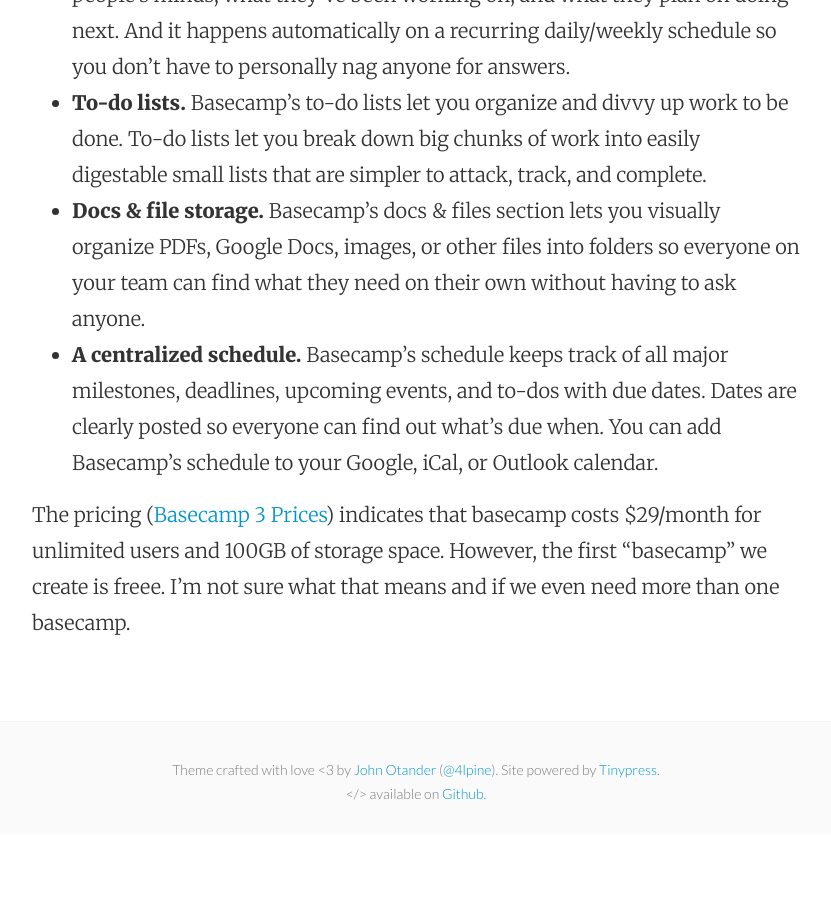
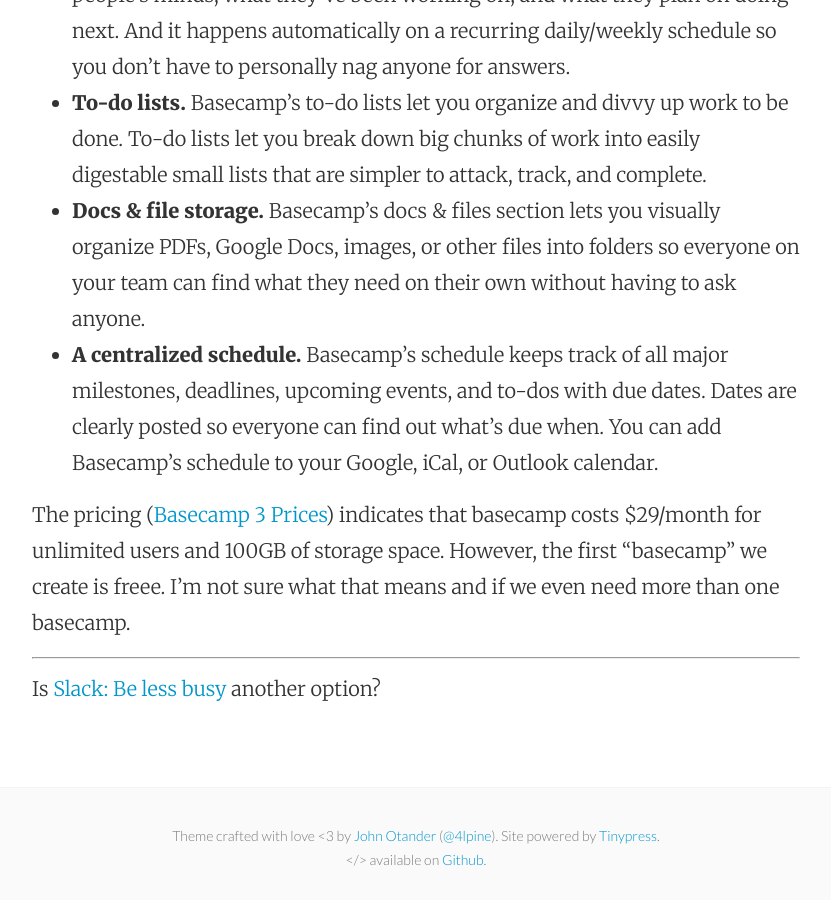
Before and after one commit to mattymaloney/mattymaloney.github.io, a Jekyll site: the page built from _posts/2016-04-14-project-team-management-basecamp.md, in a window 1280 px wide and 900 px high, scrolled down 1138 px. Shown: the whole window, without its empty margins (224-1055 px from the left). Built offline with Jekyll 4.4.1, drawn with Linux system fonts in a browser that asks for light colours; before the commit the page ends 1972 px from its top, so only the background shows below that.

Commit message:
Updated 2016-04-14-project-team-management-basecamp.md

```diff
--- a/_posts/2016-04-14-project-team-management-basecamp.md
+++ b/_posts/2016-04-14-project-team-management-basecamp.md
@@ -17,3 +17,7 @@
 * **A centralized schedule.** Basecamp’s schedule keeps track of all major milestones, deadlines, upcoming events, and to-dos with due dates. Dates are clearly posted so everyone can find out what’s due when. You can add Basecamp’s schedule to your Google, iCal, or Outlook calendar.
 
 The pricing ([Basecamp 3 Prices](https://basecamp.com/3/pricing)) indicates that basecamp costs $29/month for unlimited users and 100GB of storage space. However, the first "basecamp" we create is freee. I'm not sure what that means and if we even need more than one basecamp.
+
+---
+
+Is [Slack: Be less busy](https://slack.com/) another option?
```
